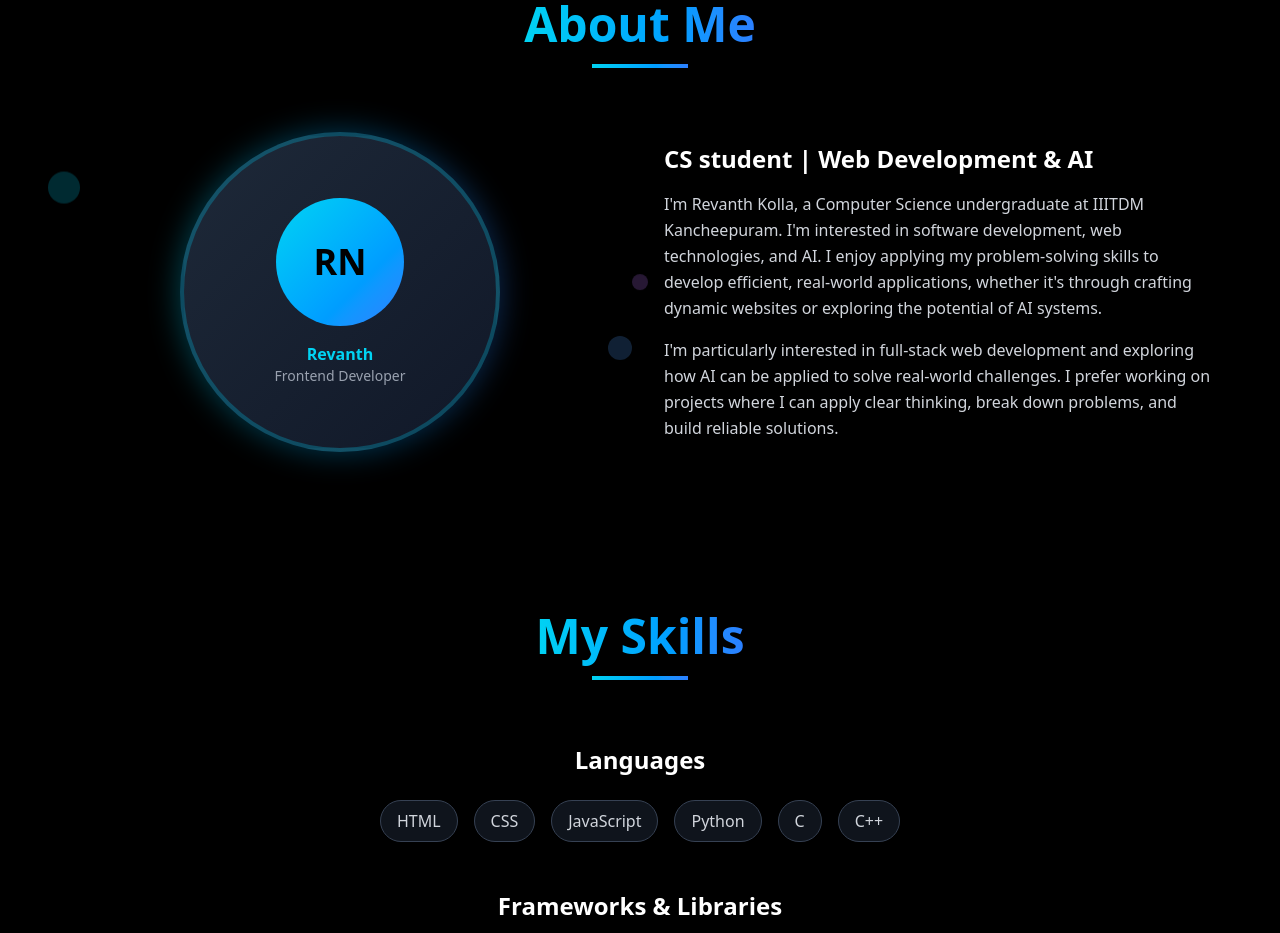
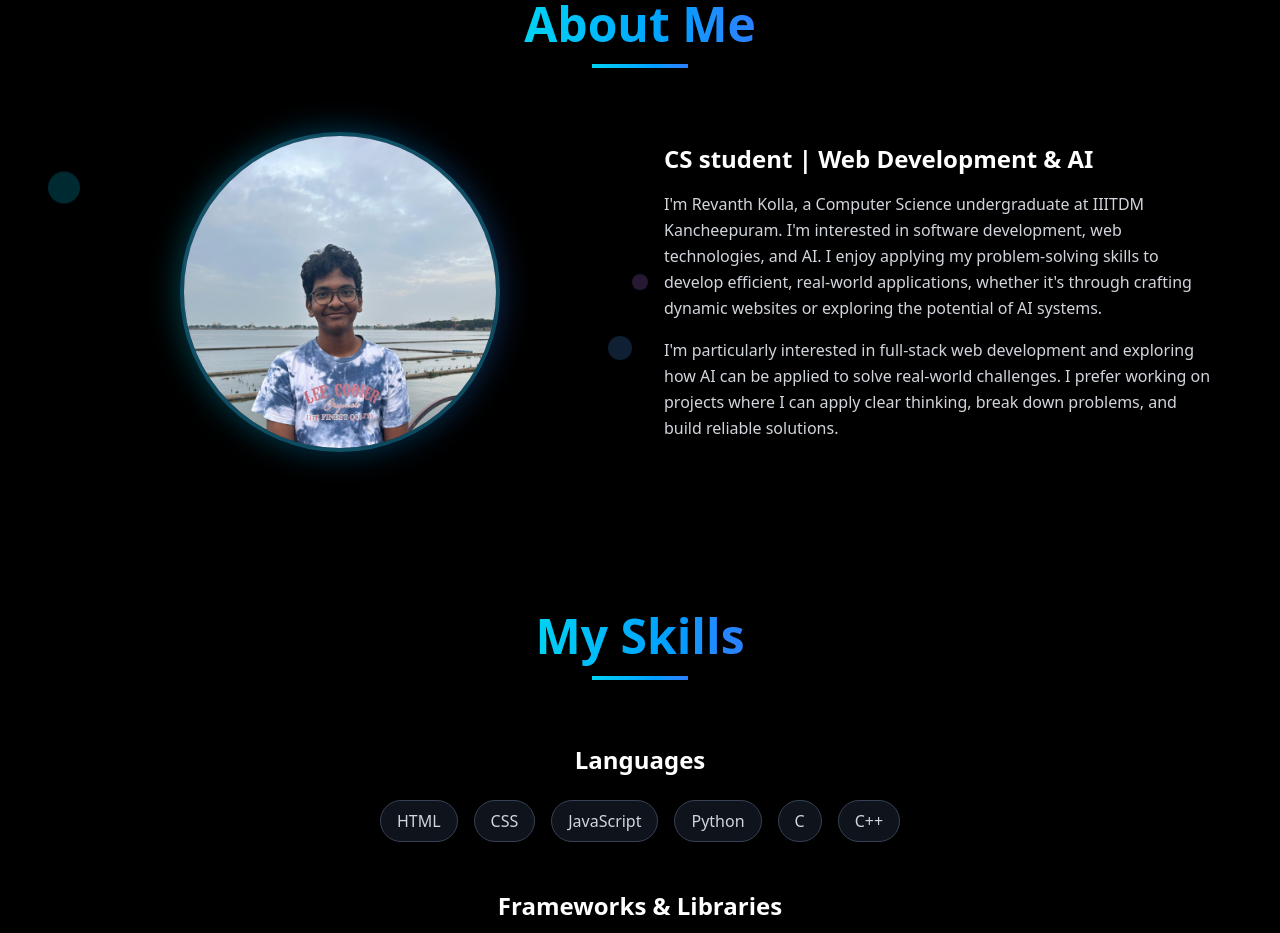
Before and after one commit to Revanthkolla16/Portfolio, a React (Vite) app: page / in a window 1280 px wide. Shown: the part 880-1813 px from the top of the page. Built offline with nearby package versions, Linux system fonts and the light colour scheme.

Commit message:
Profile Pic

```diff
--- a/src/components/About.jsx
+++ b/src/components/About.jsx
@@ -1,4 +1,5 @@
 import React from 'react'
+import profilepic from '../assets/Photo.jpg'
 
 const About = () => {
   return (
@@ -24,12 +25,8 @@ const About = () => {
 
                 {/* Profile image placeholder */}
                 <div className="relative w-full h-full bg-gradient-to-br from-gray-800 to-gray-900 rounded-full border-4 border-cyan-500/30 flex items-center justify-center">
-                  <div className="text-center">
-                    <div className="w-32 h-32 bg-gradient-to-br from-cyan-400 to-blue-500 rounded-full mx-auto mb-4 flex items-center justify-center">
-                      <span className="text-4xl font-bold text-black">RN</span>
-                    </div>
-                    <p className="text-cyan-400 font-semibold">Revanth</p>
-                    <p className="text-gray-400 text-sm">Frontend Developer</p>
+                  <div>
+                    <img src={profilepic} alt="profile" className='rounded-full' />
                   </div>
                 </div>
               </div>
```
Also changed, not shown: src/assets/Photo.jpg (added).
